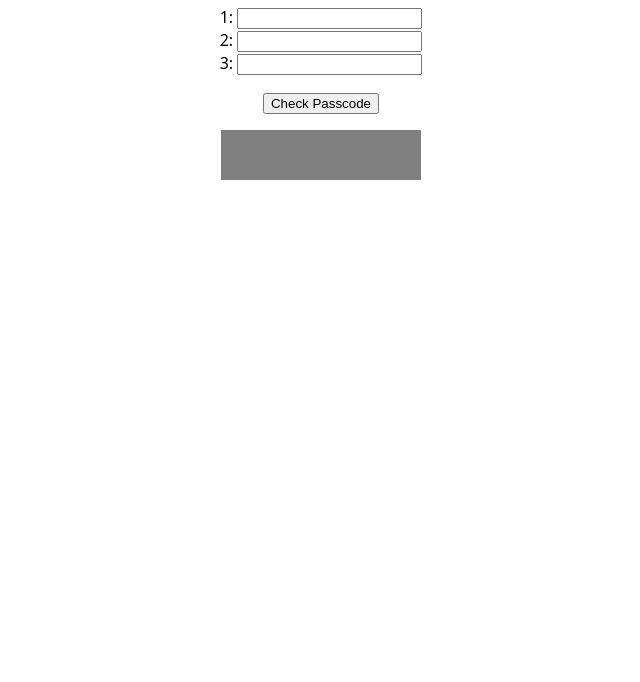
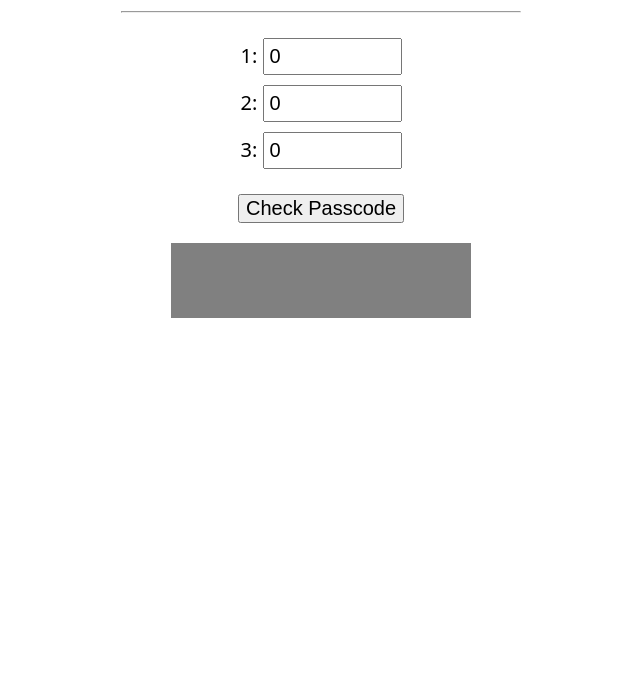
Before and after one commit to mrv-cs10/passcode-checker, a plain HTML site: page index.html in a window 1280 px wide. Shown: the part 118-800 px from the top of the page, without its empty margins (319-959 px from the left). Drawn offline with Linux system fonts and the light colour scheme.

Commit message:
update to number input

```diff
--- a/index.html
+++ b/index.html
@@ -10,9 +10,9 @@
     <h1>Passcode Checker</h1>
     <hr />
     <p>
-      1: <input id="code1-in" type="text" /><br />
-      2: <input id="code2-in" type="text" /><br />
-      3: <input id="code3-in" type="text" />
+      1: <input id="code1-in" type="number" value="0" /><br />
+      2: <input id="code2-in" type="number" value="0" /><br />
+      3: <input id="code3-in" type="number" value="0" />
     </p>
     <p>
       <button id="btn">Check Passcode</button>
--- a/main.js
+++ b/main.js
@@ -5,9 +5,9 @@ document.getElementById("btn").addEventListener("click", btnClicked);
 
 function btnClicked() {
   // Inputs
-  let code1 = document.getElementById("code1-in").value;
-  let code2 = document.getElementById("code2-in").value;
-  let code3 = document.getElementById("code3-in").value;
+  let code1 = +document.getElementById("code1-in").value;
+  let code2 = +document.getElementById("code2-in").value;
+  let code3 = +document.getElementById("code3-in").value;
 
   // Check Passcode
 }
--- a/style.css
+++ b/style.css
@@ -5,11 +5,23 @@ body {
   font-family: system-ui, -apple-system, BlinkMacSystemFont, "Segoe UI", Roboto,
     Oxygen, Ubuntu, Cantarell, "Open Sans", "Helvetica Neue", sans-serif;
   text-align: center;
+  font-size: 20px;
+}
+
+input {
+  width: 125px;
+  font-size: 20px;
+  padding: 5px;
+  margin: 5px 0;
+}
+
+button {
+  font-size: 20px;
 }
 
 #status {
   background-color: grey;
-  height: 50px;
-  width: 200px;
+  height: 75px;
+  width: 300px;
   margin: auto;
 }
```
